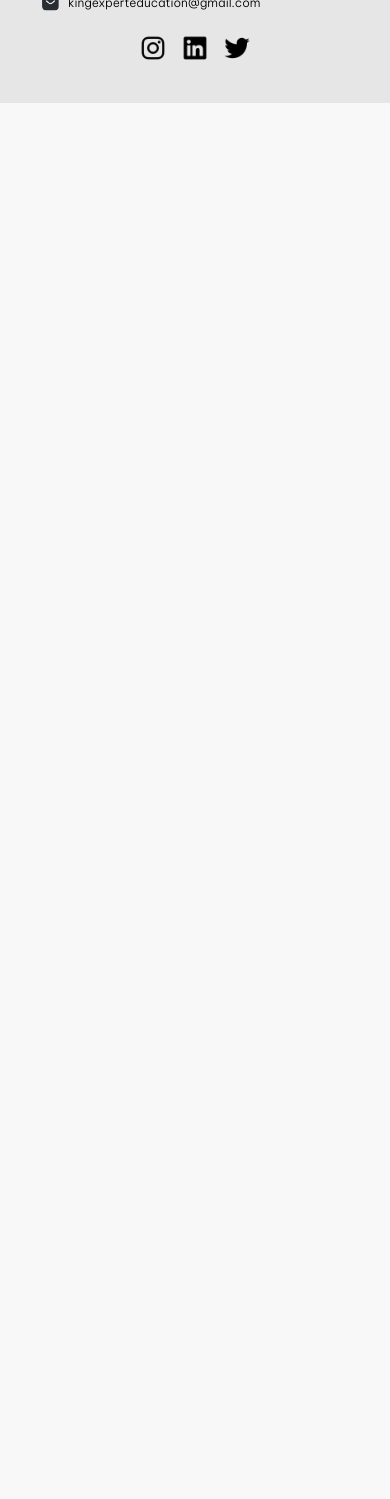
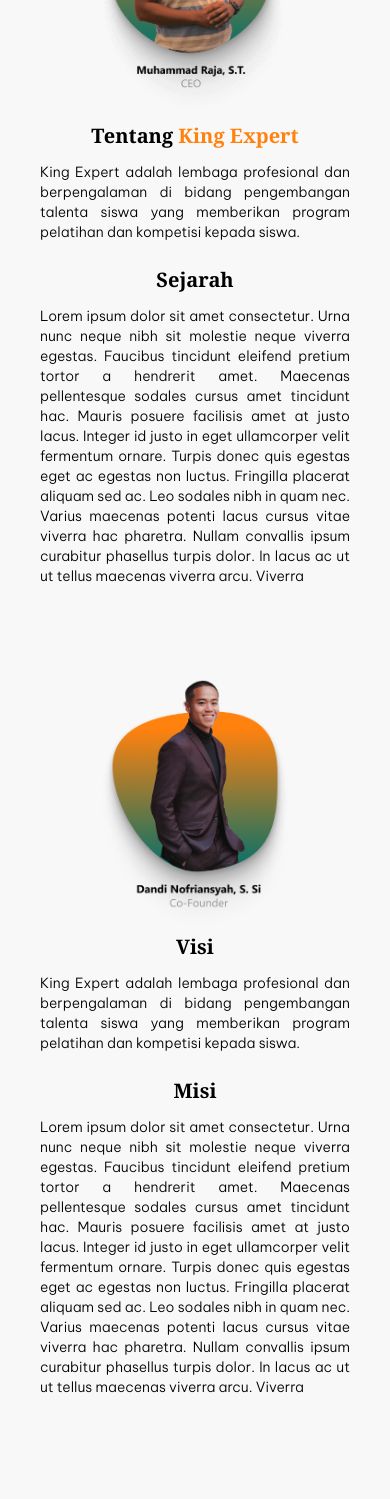
Before and after one commit to bktech-sh/kingexpert, a Next.js app: page /about in a window 390 px wide. Shown: the part 240-1739 px from the top of the page. Before the commit the page ends 844 px from the top, so only its background shows below. Built offline with nearby package versions, Linux system fonts and the light colour scheme.

Commit message:
feat: mobile about

```diff
--- /dev/null
+++ b/src/app/about/components/MobileMainContent/index.tsx
@@ -0,0 +1,98 @@
+import Image from "next/image";
+
+const MobileMainContent = () => {
+  return (
+    <div className="flex flex-col px-10 py-10 justify-center items-center gap-20">
+      <div className="flex flex-col justify-center items-center">
+        <div>
+          <Image src="/images/ceo-1.png" alt="ceo" width={200} height={200} />
+        </div>
+
+        <div className="flex flex-col gap-6">
+          <div className="flex flex-col gap-3">
+            <h3 className="text-xl font-bold font-serif text-center">
+              Tentang <span className="text-mainOrange">King Expert</span>
+            </h3>
+            <p className="text-black text-sm font-inter font-normal leading-5 text-justify">
+              King Expert adalah lembaga profesional dan berpengalaman di bidang
+              pengembangan talenta siswa yang memberikan program pelatihan dan
+              kompetisi kepada siswa.
+            </p>
+          </div>
+
+          <div className="flex flex-col gap-3">
+            <h3 className="text-xl font-bold font-serif text-center">
+              Sejarah
+            </h3>
+            <p className="text-black text-sm font-inter font-normal leading-5 text-justify">
+              Lorem ipsum dolor sit amet consectetur. Urna nunc neque nibh sit
+              molestie neque viverra egestas. Faucibus tincidunt eleifend
+              pretium tortor a hendrerit amet. Maecenas pellentesque sodales
+              cursus amet tincidunt hac. Mauris posuere facilisis amet at justo
+              lacus. Integer id justo in eget ullamcorper velit fermentum
+              ornare. Turpis donec quis egestas eget ac egestas non luctus.
+              Fringilla placerat aliquam sed ac. Leo sodales nibh in quam nec.
+              Varius maecenas potenti lacus cursus vitae viverra hac pharetra.
+              Nullam convallis ipsum curabitur phasellus turpis dolor. In lacus
+              ac ut ut tellus maecenas viverra arcu. Viverra
+            </p>
+          </div>
+        </div>
+      </div>
+
+      <div className="flex flex-col justify-center items-center">
+        <div>
+          <Image src="/images/ceo-2.png" alt="ceo" width={200} height={200} />
+        </div>
+
+        <div className="flex flex-col gap-6">
+          <div className="flex flex-col gap-3">
+            <h3 className="text-xl font-bold font-serif text-center">Visi</h3>
+            <p className="text-black text-sm font-inter font-normal leading-5 text-justify">
+              King Expert adalah lembaga profesional dan berpengalaman di bidang
+              pengembangan talenta siswa yang memberikan program pelatihan dan
+              kompetisi kepada siswa.
+            </p>
+          </div>
+
+          <div className="flex flex-col gap-3">
+            <h3 className="text-xl font-bold font-serif text-center">Misi</h3>
+            <p className="text-black text-sm font-inter font-normal leading-5 text-justify">
+              Lorem ipsum dolor sit amet consectetur. Urna nunc neque nibh sit
+              molestie neque viverra egestas. Faucibus tincidunt eleifend
+              pretium tortor a hendrerit amet. Maecenas pellentesque sodales
+              cursus amet tincidunt hac. Mauris posuere facilisis amet at justo
+              lacus. Integer id justo in eget ullamcorper velit fermentum
+              ornare. Turpis donec quis egestas eget ac egestas non luctus.
+              Fringilla placerat aliquam sed ac. Leo sodales nibh in quam nec.
+              Varius maecenas potenti lacus cursus vitae viverra hac pharetra.
+              Nullam convallis ipsum curabitur phasellus turpis dolor. In lacus
+              ac ut ut tellus maecenas viverra arcu. Viverra
+            </p>
+          </div>
+        </div>
+      </div>
+
+      <div className="flex flex-col justify-center items-center">
+        <div>
+          <Image src="/images/ceo-3.png" alt="ceo" width={200} height={200} />
+        </div>
+
+        <div className="flex flex-col gap-6">
+          <div className="flex flex-col gap-3">
+            <h3 className="text-xl font-bold font-serif text-center">
+              Tutor <span className="text-mainOrange">King Expert</span>
+            </h3>
+            <p className="text-black text-sm font-inter font-normal leading-5 text-justify">
+              King Expert adalah lembaga profesional dan berpengalaman di bidang
+              pengembangan talenta siswa yang memberikan program pelatihan dan
+              kompetisi kepada siswa.
+            </p>
+          </div>
+        </div>
+      </div>
+    </div>
+  );
+};
+
+export default MobileMainContent;
--- a/src/app/about/page.tsx
+++ b/src/app/about/page.tsx
@@ -6,6 +6,7 @@
 import Navbar from "../components/Navbar";
 import useIsAndroid from "../helpers/useIsAndroid";
 import MainContent from "./components/MainContent";
+import MobileMainContent from "./components/MobileMainContent";
 
 const About = () => {
   const isAndroid = useIsAndroid();
@@ -15,6 +16,7 @@
       {isAndroid ? (
         <>
           <MobileNavbar />
+          <MobileMainContent />
           <MobileFooter />
         </>
       ) : (
```
